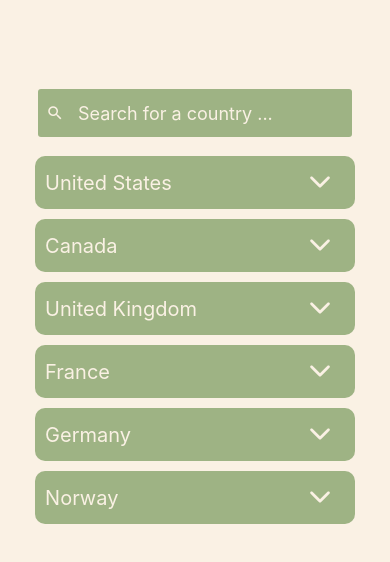
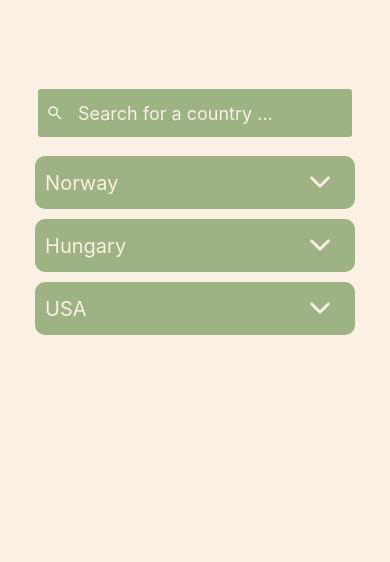
Before and after one commit to SofTob/Project0, a React Native app: screen /CountryList in a window 390 px wide. Shown: the top 562 px of the page. Built offline with nearby package versions, Linux system fonts and the light colour scheme.

Commit message:
You can now navigate between the diffrent screens

```diff
--- a/App.tsx
+++ b/App.tsx
@@ -17,7 +17,9 @@ export default function App() {
       >
         <Stack.Screen name="CountryList" component={CountryList} />
         <Stack.Screen name="ExperienceListScreen" component={ExperienceListScreen} />
-        {/* <Stack.Screen name="ExperiencePost" component={ExperiencePost} /> */}
+        <Stack.Screen name="ExperiencePost"
+        component={ExperiencePost}
+        />
       </Stack.Navigator>
     </NavigationContainer>
   );
--- /dev/null
+++ b/src/assets/MockDB.tsx
@@ -0,0 +1,56 @@
+export const mockDB = {
+    countries: [
+        {
+            countryName: "Norway",
+            countryCode: "NO",
+            countryId: 1,
+        },
+        {
+            countryName: "Hungary",
+            countryCode: "HU",
+            countryId: 2,
+        },
+        {
+            countryName: "USA",
+            countryCode: "US",
+            countryId: 3,
+        }
+    ],
+    cities: [
+        {
+            cityName: "Budapest",
+            cityId: 1,
+            countryId: 2
+        },
+        {
+            cityName: "Oslo",
+            cityId: 2,
+            countryId: 1
+        },
+        {
+            cityName: "Salt Lake City",
+            cityId: 3,
+            countryId: 3
+        }
+    ],
+    experiences: [
+        {
+            "id":1,
+            "title":"Angels Landing",
+            "about":"Scary as hell (yes, I am a bit scared of heights), but undeniably an incredible hike! Remember to register for the lottery since there are only a limited number of spots available for hikers.",
+            "rating":4,
+            "date":"2023-03-20",
+            "tag":"activity",
+            "imageURL":require("./sampleImages/angelsLanding.jpg")
+        },
+        {
+            "id":2,
+            "title":"Pléhcsárda",
+            "about":"A food truck situated just outside of town. The place offered affordable and pretty decent food (look at the size of the fried chiken!!). It was obviously a popular spot among locals who came and ordered their food, enjoyed some on the spot, and then took the remainder home in small transparent plastic bags (!!).",
+            "rating":3,
+            "date":"2022-12-07",
+            "tag":"food",
+            "imageURL":require("./sampleImages/FriedChicken.jpg")
+        }
+    ]
+};
--- a/src/components/countrySelectionCard/CountrySelectionCard.tsx
+++ b/src/components/countrySelectionCard/CountrySelectionCard.tsx
@@ -3,14 +3,15 @@ import { CountrySelectionCardStyle } from "./CountrySelectionCardStyle";
 import Icon from 'react-native-vector-icons/Ionicons';
 import { useNavigation } from '@react-navigation/native';
 import { NavigationProp } from '@react-navigation/native';
+import { mockDB } from "../../assets/MockDB";
 
-
-const mockData = require('./MockDB.json');
 
 //Props for the CountrySelectionCard component
 interface CountrySelectionCardProps {
     //Name of the country to be displayed
     countryName: string;
+    //Country id
+    countryId: number;
     //Whether or not the dropdown is open
     isOpen: boolean;
     //Function to toggle the dropdown
@@ -32,9 +33,10 @@ type RootStackParamList = {
  * @returns The CountrySelectionCard component
  */
 
-const CountrySelectionCard: React.FC<CountrySelectionCardProps> = ({ countryName, isOpen, onToggle }) => {
+const CountrySelectionCard: React.FC<CountrySelectionCardProps> = ({ countryName, isOpen, onToggle, countryId }) => {
 
     const navigation = useNavigation<NavigationProp<RootStackParamList, 'CountryList'>>();
+
     return(
         <View style = {CountrySelectionCardStyle.countryCardContainer}>
             <View style = {CountrySelectionCardStyle.namecontainer}>
@@ -54,11 +56,11 @@ const CountrySelectionCard: React.FC<CountrySelectionCardProps> = ({ countryName
                 <View style={CountrySelectionCardStyle.dropDownContainer}>
                     <FlatList
                         contentContainerStyle={{ padding: 0, margin: 0 }}
-                        data={mockData.cities}
-                        keyExtractor={(item) => item.id}
+                        data={mockDB.cities}
+                        keyExtractor={(item) => item.cityId.toString()}
                         renderItem={({ item }) => (
                             <TouchableOpacity onPress={() => navigation.navigate('ExperienceListScreen')}>
-                                <Text style={CountrySelectionCardStyle.dropDownName}>{item.name}</Text>
+                                <Text style={CountrySelectionCardStyle.dropDownName}>{item.cityName}</Text>
                             </TouchableOpacity>
                         )}
                     />
--- a/src/components/countrySelectionCard/MockDB.json
+++ /dev/null
@@ -1,56 +0,0 @@
-{
-    "countries":[
-        {
-            "id":1,
-            "name":"United States",
-            "code":"US"
-        },
-        {
-            "id":2,
-            "name":"Canada",
-            "code":"CA"
-        },
-        {
-            "id":3,
-            "name":"United Kingdom",
-            "code":"UK"
-        },
-        {
-            "id":4,
-            "name":"France",
-            "code":"FR"
-        },
-        {
-            "id":5,
-            "name":"Germany",
-            "code":"DE"
-        },
-        {
-            "id":6,
-            "name":"Norway",
-            "code":"NO"
-        }
-    ],
-    "cities":[
-        {
-            "id":1,
-            "name":"New York",
-            "country_id":1
-        },
-        {
-            "id":2,
-            "name":"Los Angeles",
-            "country_id":1
-        },
-        {
-            "id":3,
-            "name":"Toronto",
-            "country_id":2
-        },
-        {
-            "id":4,
-            "name":"London",
-            "country_id":3
-        }
-    ]
-}
--- a/src/components/exeprienceCard/ExeperienceCard.tsx
+++ b/src/components/exeprienceCard/ExeperienceCard.tsx
@@ -1,20 +1,35 @@
 import { View, Text, TouchableOpacity, ImageBackground } from "react-native";
 import { ExeperienceCardStyle } from "./ExperienceCardStyle";
-import { mockDB } from "./MockImageDB";
+import { mockDB } from "../../assets/MockDB";
+import { useNavigation } from "@react-navigation/native";
+import { NavigationProp } from '@react-navigation/native';
+
 
 interface ExperienceCardProps {
     id: number; // or string
 }
 
-const ExperienceCard = ({id}: ExperienceCardProps) => {
+type RootStackParamList = {
+    CountryList: undefined;
+    ExperienceListScreen: undefined;
+    ExperiencePost: { id: number };  // Here
+};
+
+
+const ExperienceCard:  React.FC<ExperienceCardProps>= ({id}) => {
+
+    const navigation = useNavigation<NavigationProp<RootStackParamList, 'ExperiencePost'>>();
+
 
     const experience = mockDB.experiences.find((experience) => experience.id === id);
 
     return(
         <TouchableOpacity
+            onPress={() => {navigation.navigate('ExperiencePost', { id: id });
+        }}
             style={ExeperienceCardStyle.cardContainer}>
                 <ImageBackground
-                    source={experience?.backgroundImage}
+                    source={experience?.imageURL}
                     style={ExeperienceCardStyle.imageBackground}
                     resizeMode="cover"
                 />
--- a/src/components/exeprienceCard/MockImageDB.tsx
+++ /dev/null
@@ -1,60 +0,0 @@
-// mockDB.js
-export const mockDB = {
-    experiences: [
-        {
-            id: 1,
-            title: 'Experience 1',
-            backgroundImage: require('./angels_landing.jpg')
-        },
-        {
-            id: 2,
-            title: 'Experience 2',
-            backgroundImage: require('./angels_landing.jpg')
-        },
-        {
-            id: 3,
-            title: 'Experience 3',
-            backgroundImage: require('./angels_landing.jpg')
-        },
-        {
-            id: 4,
-            title: 'Experience 4',
-            backgroundImage: require('./angels_landing.jpg')
-        },
-        {
-            id: 5,
-            title: 'Experience 5',
-            backgroundImage: require('./angels_landing.jpg')
-        },
-        {
-            id: 6,
-            title: 'Experience 6',
-            backgroundImage: require('./angels_landing.jpg')
-        },
-        {
-            id: 7,
-            title: 'Experience 7',
-            backgroundImage: require('./angels_landing.jpg')
-        },
-        {
-            id: 8,
-            title: 'Experience 8',
-            backgroundImage: require('./angels_landing.jpg')
-        },
-        {
-            id: 9,
-            title: 'Experience 9',
-            backgroundImage: require('./angels_landing.jpg')
-        },
-        {
-            id: 10,
-            title: 'Experience 10',
-            backgroundImage: require('./angels_landing.jpg')
-        },
-        {
-            id: 11,
-            title: 'Experience 11',
-            backgroundImage: require('./angels_landing.jpg')
-        }
-    ]
-};
--- a/src/screens/CountryList.tsx
+++ b/src/screens/CountryList.tsx
@@ -3,8 +3,7 @@ import { View, FlatList} from 'react-native';
 import MySearchBar from '../components/mySearchBar/MySearchBar';
 import ScreenStyle from './ScreenStyle';
 import CountrySelectionCard from '../components/countrySelectionCard/CountrySelectionCard';
-
-const mockData = require('../components/countrySelectionCard/MockDB.json');
+import { mockDB } from '../assets/MockDB';
 
 /**
  * Displays a list of countries with a dropdown feature to view more details.
@@ -16,7 +15,7 @@ const mockData = require('../components/countrySelectionCard/MockDB.json');
 const CountryList = () => {
 
     //This is the state that will be used to keep track of which dropdown is open
-    const [openDropdownId, setOpenDropdownId] = useState<null | string>(null);
+    const [openDropdownId, setOpenDropdownId] = useState<null | number>(null);
 
     return (
         <View style={ScreenStyle.background}>
@@ -24,14 +23,15 @@ const CountryList = () => {
                 <MySearchBar></MySearchBar>
             </View>
             <FlatList
-                data={mockData.countries}
-                keyExtractor={(item) => item.id}
-                renderItem={({ item }) => (
+                data={mockDB.countries}
+                keyExtractor={(country) => country.countryId.toString()}
+                renderItem={({ item: country }) => (
                     <View style={ScreenStyle.countrySelectionCard}>
                         <CountrySelectionCard
-                        countryName={item.name}
-                        isOpen={item.id === openDropdownId}
-                        onToggle={() => setOpenDropdownId(prev => prev === item.id ? null : item.id)}                        />
+                        countryId={country.countryId}
+                        countryName={country.countryName}
+                        isOpen={country.countryId === openDropdownId}
+                        onToggle={() => setOpenDropdownId(prev => prev === country.countryId ? null : country.countryId)}/>
                     </View>
                 )}
             />
--- a/src/screens/ExexperienceListScreen.tsx
+++ b/src/screens/ExexperienceListScreen.tsx
@@ -2,7 +2,7 @@ import { View, Text, FlatList, Animated} from "react-native";
 import ScreenStyle from "./ScreenStyle";
 import MySearchBarBackIcon from "../components/mySearchbBarBackIcon/MySearchBarBackIcon";
 import ExperienceCard from "../components/exeprienceCard/ExeperienceCard";
-import { mockDB } from "../components/exeprienceCard/MockImageDB";
+import { mockDB } from "../assets/MockDB";
 
 const ExperienceListScreen = () => {
     return (
```
Also changed, not shown: src/screens/ExperiencePost.tsx (+13 -8 lines).
